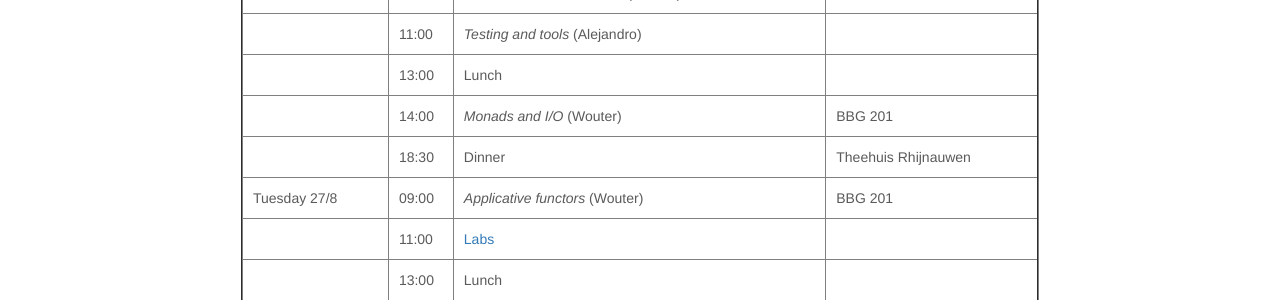
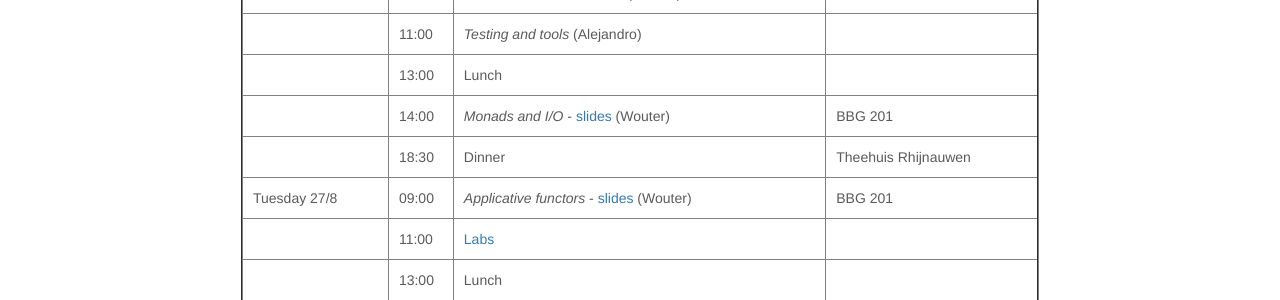
Before and after one commit to uu-afp/uu-afp.github.io, a Jekyll site: the page built from schedule.html, in a window 1280 px wide. Shown: the part 384-684 px from the top of the page. Built offline with Jekyll 4.4.1, drawn with Linux system fonts in a browser that asks for light colours; nearby versions of some CDN libraries.

Commit message:
Added slides for monads and applicatives.

```diff
--- a/schedule.html
+++ b/schedule.html
@@ -65,7 +65,7 @@ assignments and projects.
     <tr>
       <td></td>
       <td>14:00</td>
-      <td><i>Monads and I/O</i> (Wouter)</td>
+      <td><i>Monads and I/O</i> - <a href="slides/03-monads.pdf">slides</a> (Wouter)</td>
       <td>BBG 201</td>
     </tr>
 
@@ -80,7 +80,7 @@ assignments and projects.
     <tr>
       <td>Tuesday 27/8</td>
       <td>09:00</td>
-      <td><i>Applicative functors</i> (Wouter)</td>
+      <td><i>Applicative functors</i> - <a href="slides/03-applicatives.pdf">slides</a> (Wouter)</td>
       <td>BBG 201</td>
     </tr>
 
```
Also changed, not shown: 2 other files.
